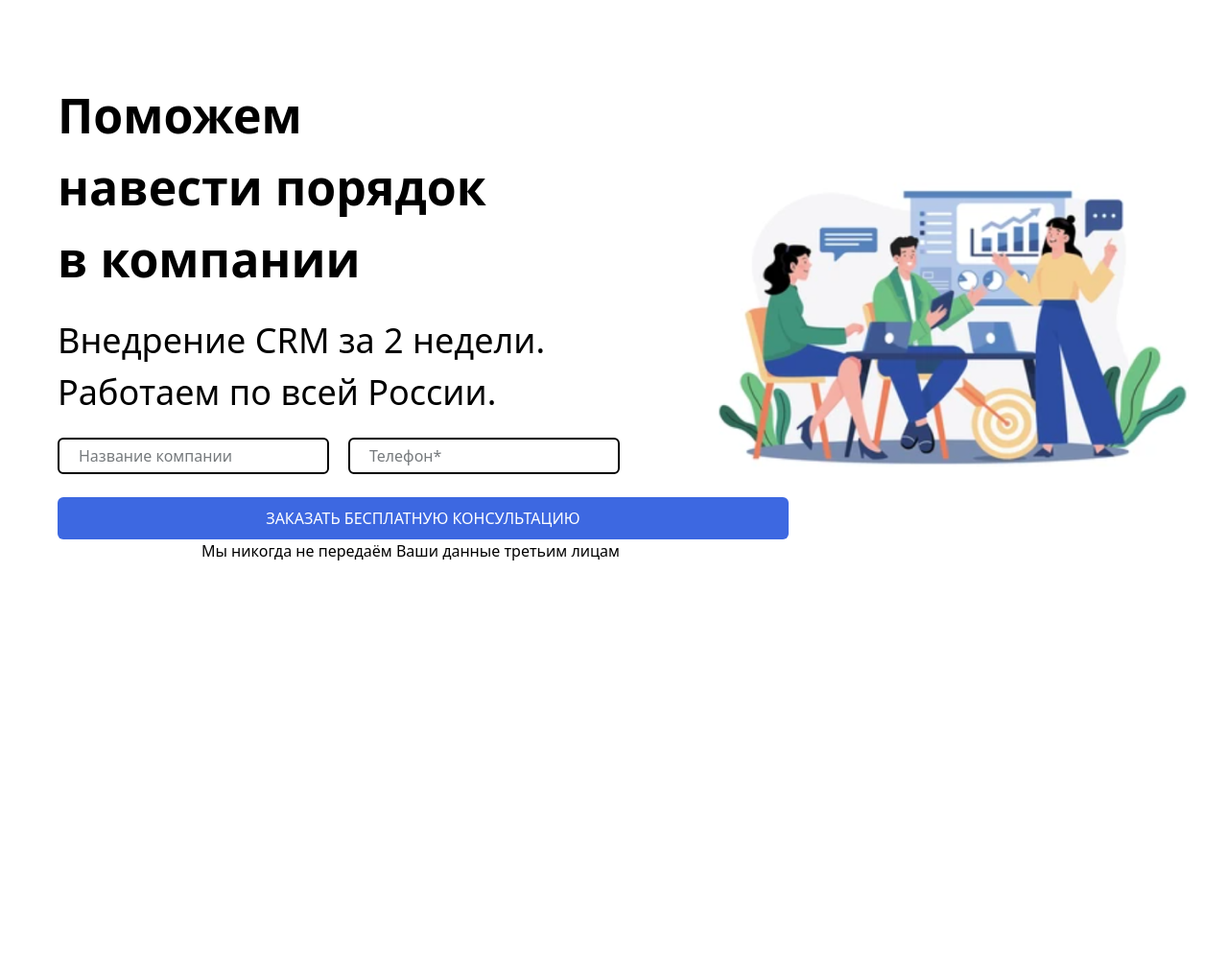
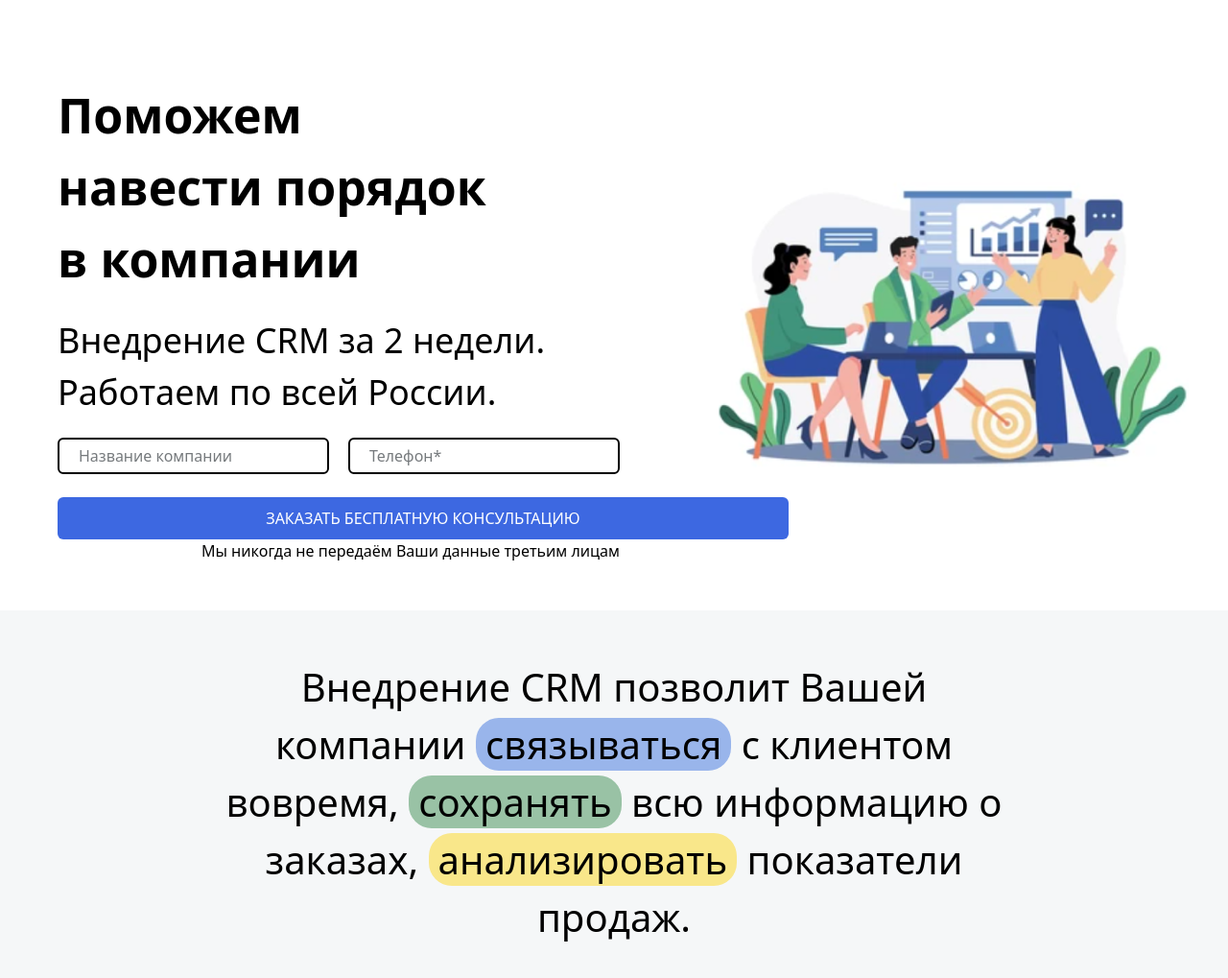
Before and after one commit to Sadykov1001/exam-3, a website: page src/index.html in a window 1280 px wide. Shown: the part 75-1094 px from the top of the page at 96% size. Before the commit the page ends 800 px from the top, so only its background shows below. Drawn offline with nearby package versions, Linux system fonts and the light colour scheme; files that its build step writes are made by us from their sources.

Commit message:
commit sec2

```diff
--- a/src/index.html
+++ b/src/index.html
@@ -62,5 +62,16 @@
             <img src="./image 15.png" class="md:block hidden" alt="">
         </div>
     </div>
+
+    <div class="bg-[#F5F7F8] mt-[50px]">
+        <div class="max-w-[1200px]  m-auto py-[50px] px-[20px]">
+            <div class="flex justify-center">
+                <h2 class="md:text-[40px] text-[25px] md:w-[70%] text-center">
+                    Внедрение CRM позволит Вашей компании  <span class="bg-[#99b5eb] px-[10px] rounded-3xl " >связываться</span>   с клиентом вовремя,
+        <span class="bg-[#99c2a5] px-[10px] rounded-3xl " >сохранять</span>  всю информацию о заказах,    <span class="bg-[#f9e78a] px-[10px] rounded-3xl ">анализировать</span>  показатели продаж.
+                </h2>
+            </div>
+        </div>
+    </div>
 </body>
 </html>
```
Also changed, not shown: src/output.css.
